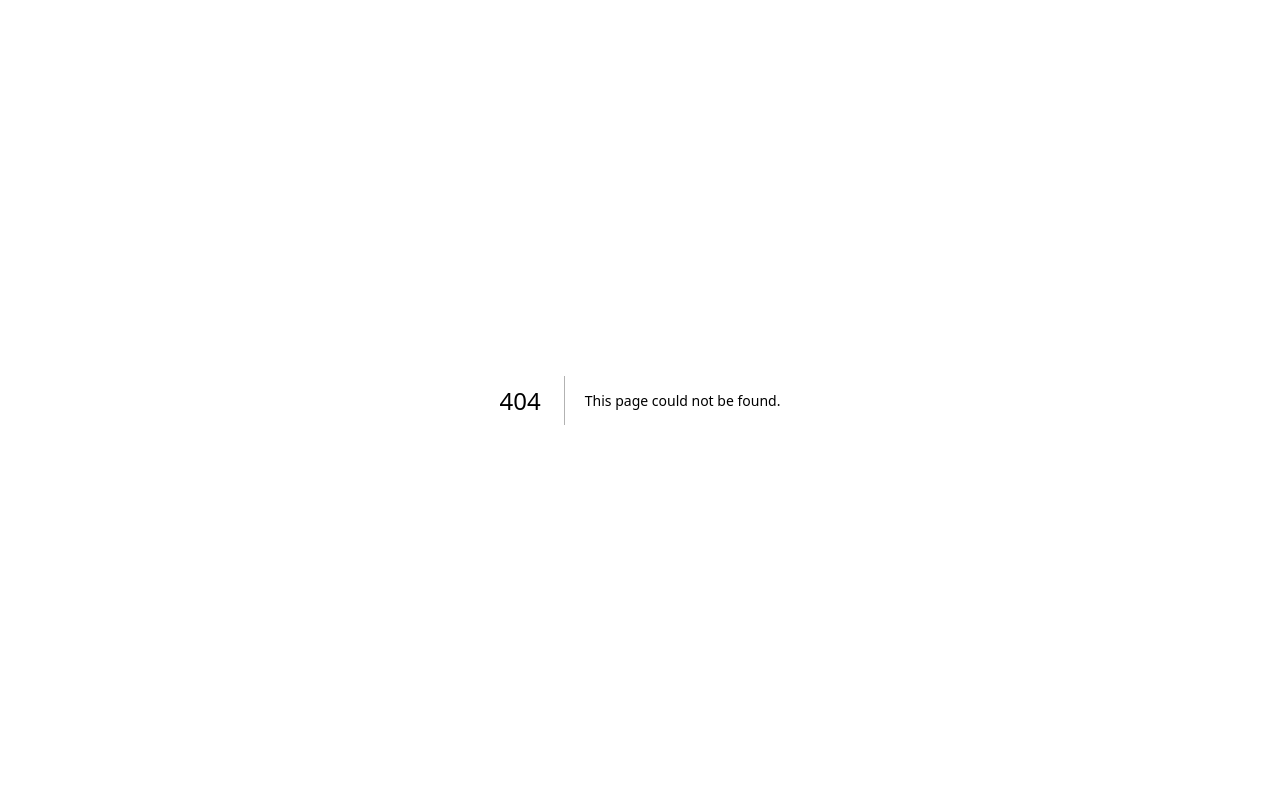
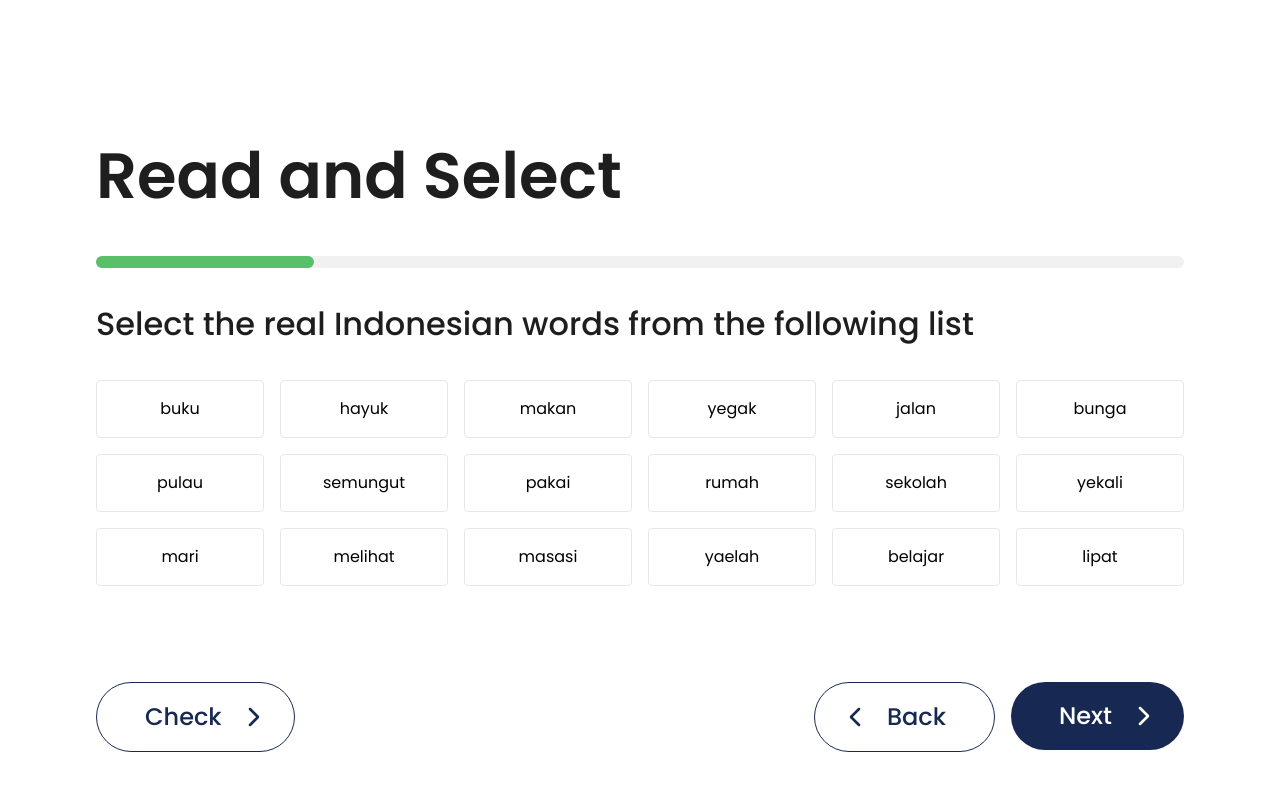
Before and after one commit to raniakiranaa/Tubes-Reksismul-Didik, a Next.js app: page /read in a window 1280 px wide. Before the commit this address had no page. Shown: the top 800 px of the page. Built offline with nearby package versions, Linux system fonts and the light colour scheme.

Commit message:
read and select

```diff
--- /dev/null
+++ b/src/app/read/page.js
@@ -0,0 +1,53 @@
+"use client"
+
+import { useState } from 'react';
+import { Button, RoundIconButton } from '@/components/shares/button';
+
+const words = [
+    'buku', 'hayuk', 'makan', 'yegak', 'jalan', 'bunga', 'pulau',
+    'semungut', 'pakai', 'rumah', 'sekolah', 'yekali', 'mari', 'melihat',
+    'masasi', 'yaelah', 'belajar', 'lipat'
+];
+
+export default function ReadAndSelect() {
+    const [selectedWords, setSelectedWords] = useState([]);
+
+    const handleWordClick = (word) => {
+        setSelectedWords((prevSelectedWords) =>
+            prevSelectedWords.includes(word)
+                ? prevSelectedWords.filter((w) => w !== word)
+                : [...prevSelectedWords, word]
+        );
+    };
+
+
+    return (
+        <div className="flex min-h-screen flex-col p-24">
+            <div className="text-main-text semibold-64 pt-8">Read and Select</div>
+            <div className="w-full bg-body-text rounded-full h-3 dark:bg-gray-700 my-8">
+                <div className="bg-positive-2 h-3 rounded-full" style={{ width: '20%' }}></div>
+            </div>
+            <div className="text-main-text medium-32 mb-8">Select the real Indonesian words from the following list</div>
+            <div className="grid grid-cols-6 gap-4 mb-16">
+                {words.map((word, index) => (
+                    <button
+                        key={index}
+                        onClick={() => handleWordClick(word)}
+                        className={`p-4 border rounded ${
+                            selectedWords.includes(word) ? 'bg-gray-200 text-black' : 'medium'
+                        }`}
+                    >
+                        {word}
+                    </button>
+                ))}
+            </div>
+            <div className="flex justify-between mt-8 w-full">
+                <Button linkPage="/word" title="Check" type="medium-secondary"/>
+                <div className="flex space-x-4">
+                    <Button linkPage="/word" title="Back" type="medium-secondary"/>
+                    <Button linkPage="/word" title="Next" type="medium"/>
+                </div>
+            </div>
+        </div>
+    );
+}
```
